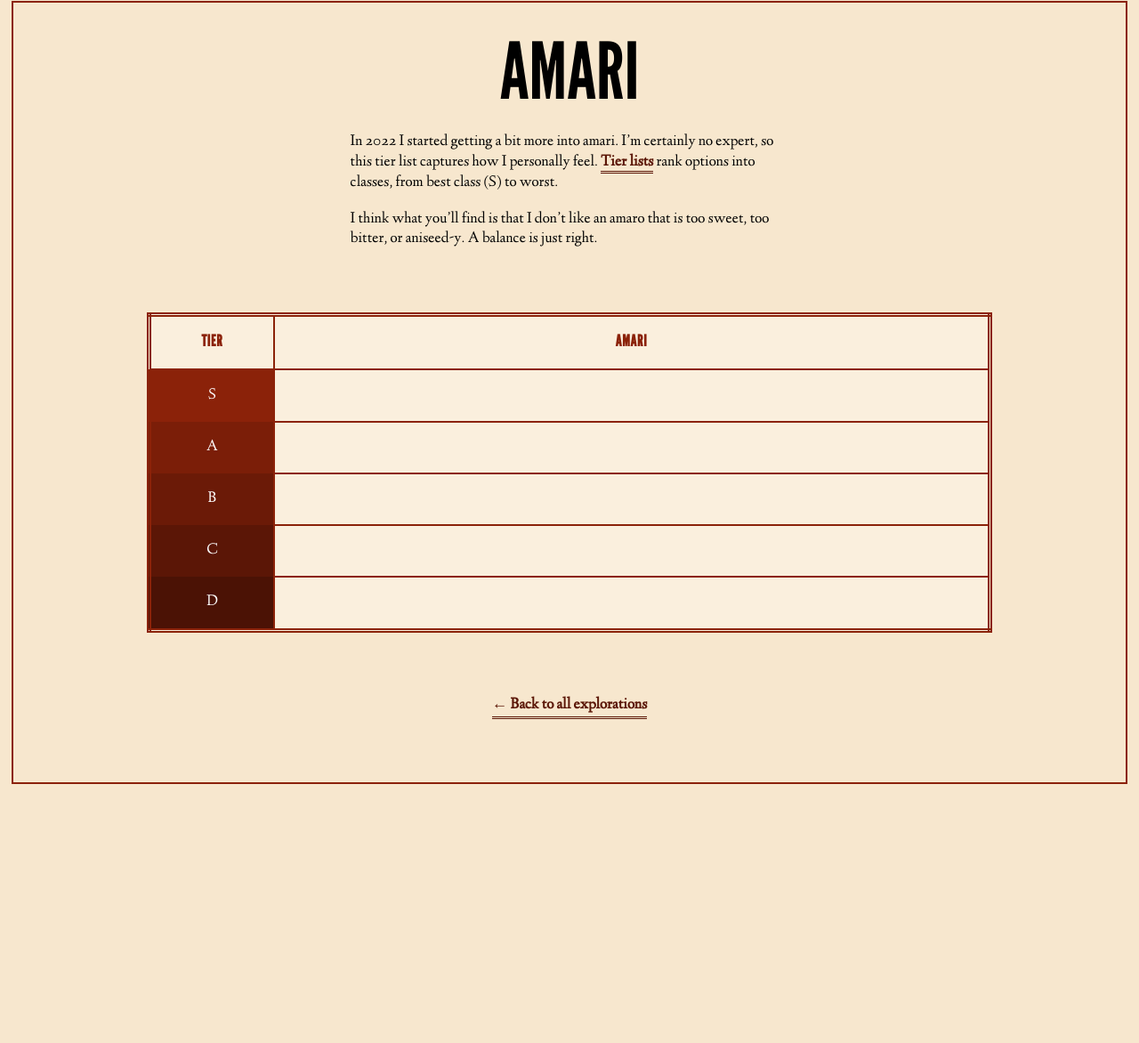
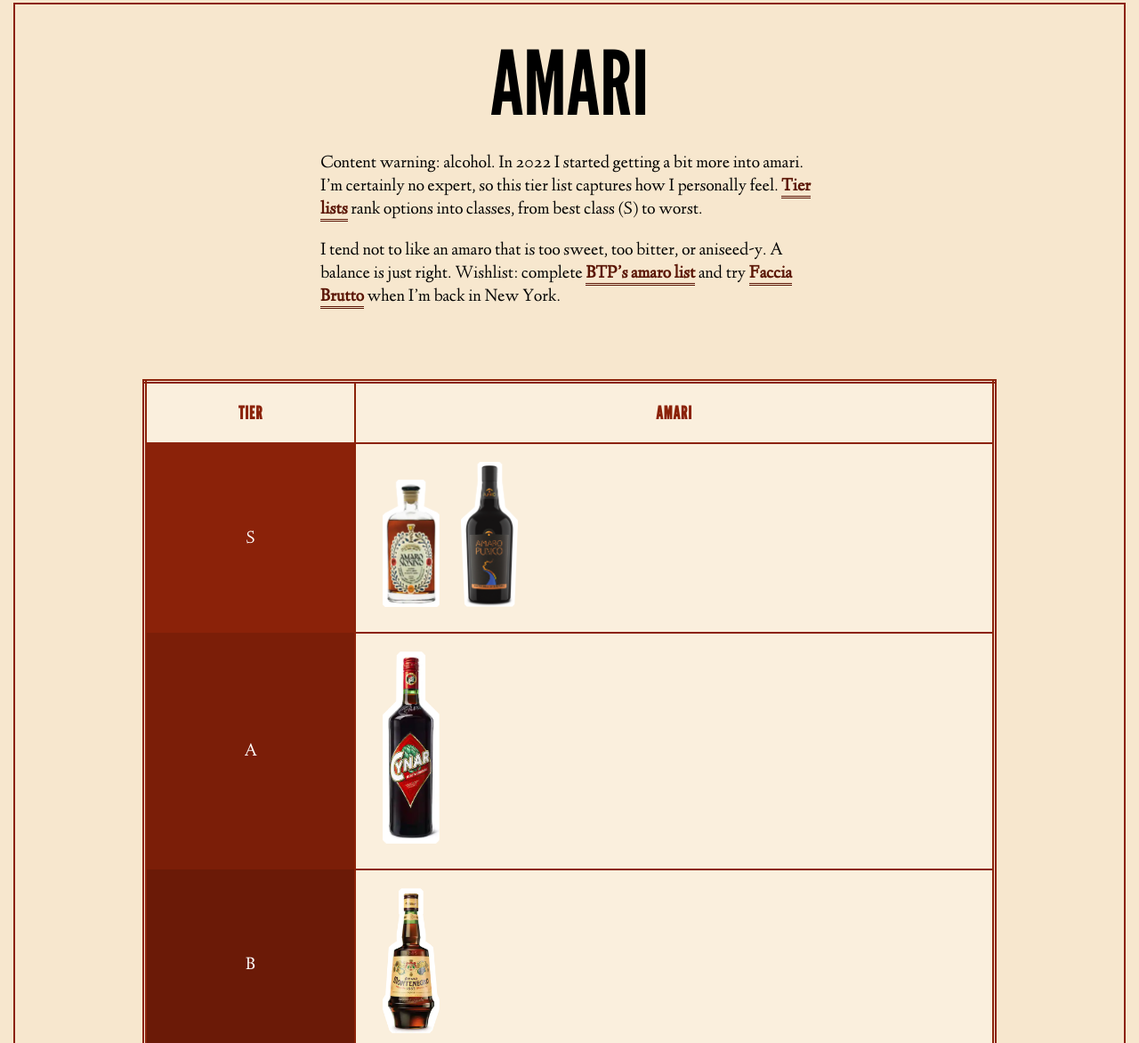
Before and after one commit to melanierichards/random, a plain HTML site: page amari/index.html in a window 1280 px wide. Shown: the part 12-1184 px from the top of the page at 89% size. Before the commit the page ends 906 px from the top, so only its background shows below. Drawn offline with Linux system fonts and the light colour scheme.

Commit message:
[Amari] Add the actual amari bottles

```diff
--- a/amari/assets/style.css
+++ b/amari/assets/style.css
@@ -66,6 +66,12 @@ main {
   margin-top: 1.25rem;
 }
 
+@media (min-width: 48rem) {
+  html {
+    font-size: 125%;
+  }
+}
+
 /*
  *  ---------------------------------------------
  *  INTRO
@@ -101,17 +107,12 @@ table {
   border-collapse: collapse;
   border: 5px double #8B2209;
   margin: 2rem auto 0;
-  max-width: 54rem;
   width: 100%;
 }
 
 th, td {
   color: #2b2b2b;
   padding: 1rem;
-}
-
-th:first-child, td:first-child {
-  width: 8rem;
 }
 
 th {
@@ -150,8 +151,43 @@ td:last-child {
   background-color: #4B1205;
 }
 
+.c-amari-list {
+  list-style: none;
+  text-align: left;
+}
+
+.c-amari-list li {
+  display: inline-block;
+  margin: 0 .5rem;
+}
+
+.c-amari-list a:link,
+.c-amari-list a:visited,
+.c-amari-list a:hover {
+  border-bottom: 0;
+  padding-bottom: 0;
+}
+
+.c-amari-list img {
+  height: auto;
+  transition: all 200ms ease-in-out;
+  width: 64px;
+}
+
+.c-amari-list a:hover img {
+  filter: drop-shadow(0 5px 5px rgba(0,0,0,.5));
+  transform: scale(1.1) rotate(2deg);
+}
+
+.c-amari-list li:nth-child(even) a:hover img {
+  transform: scale(1.1) rotate(-2deg);
+}
+
 @media (min-width: 64rem) {
   table {
     margin-top: 4rem;
+    max-width: 100%;
+    min-width: 48rem;
+    width: auto;
   }
 }
--- a/amari/index.html
+++ b/amari/index.html
@@ -14,8 +14,8 @@
     </header>
     <main>
       <div class="intro">
-        <p>In 2022 I started getting a bit more into amari. I’m certainly no expert, so this tier list captures how I personally feel. <a href="https://en.wikipedia.org/wiki/Tier_list">Tier lists</a> rank options into classes, from best class (S) to worst.</p>
-        <p>I think what you’ll find is that I don’t like an amaro that is too sweet, too bitter, or aniseed-y. A balance is just right.</p>
+        <p>Content warning: alcohol. In 2022 I started getting a bit more into amari. I’m certainly no expert, so this tier list captures how I personally feel. <a href="https://en.wikipedia.org/wiki/Tier_list">Tier lists</a> rank options into classes, from best class (S) to worst.</p>
+        <p>I tend not to like an amaro that is too sweet, too bitter, or aniseed-y. A balance is just right. Wishlist: complete <a href="https://punchdrink.com/articles/best-amaro-essential-amari-how-to-cocktail-recipes/">BTP’s amaro list</a> and try <a href="https://facciabruttospirits.com/">Faccia Brutto</a> when I’m back in New York.</p>
       </div>
       <table>
         <thead>
@@ -27,23 +27,68 @@
         <tbody>
           <tr>
             <td class="rank-s">S</td>
-            <td></td>
+            <td>
+              <ul class="c-amari-list">
+                <li>
+                  <a href="https://drizly.com/liquor/liqueur/amaro-nonino-quintessentia/p15290" title="Amaro Nonino">
+                    <img src="./assets/amaro/nonino.webp" alt="">
+                  </a>
+                </li>
+                <li>
+                  <a href="https://www.punico.it/?lang=en" title="Amaro Punico">
+                    <img src="./assets/amaro/punico.webp" alt="">
+                  </a>
+                </li>
+              </ul>
+            </td>
           </tr>
           <tr>
             <td class="rank-a">A</td>
-            <td></td>
+            <td>
+              <ul class="c-amari-list">
+                <li>
+                  <a href="https://drizly.com/liquor/liqueur/herbal-spice-liqueur/cynar/p2913" title="Cynar">
+                    <img src="./assets/amaro/cynar.webp" alt="">
+                  </a>
+                </li>
+              </ul>
+            </td>
           </tr>
           <tr>
             <td class="rank-b">B</td>
-            <td></td>
+            <td>
+              <ul class="c-amari-list">
+                <li>
+                  <a href="https://drizly.com/liquor/liqueur/amaro-montenegro-italian-liqueur/p5418" title="Montenegro">
+                    <img src="./assets/amaro/montenegro.webp" alt="">
+                  </a>
+                </li>
+              </ul>
+            </td>
           </tr>
           <tr>
             <td class="rank-c">C</td>
-            <td></td>
+            <td>
+              <ul class="c-amari-list">
+                <li>
+                  <a href="https://drizly.com/liquor/liqueur/herbal-spice-liqueur/fernet-branca/p3317" title="Fernet Branca">
+                    <img src="./assets/amaro/fernet-branca.webp" alt="">
+                  </a>
+                </li>
+              </ul>
+            </td>
           </tr>
           <tr>
             <td class="rank-d">D</td>
-            <td></td>
+            <td>
+              <ul class="c-amari-list">
+                <li>
+                  <a href="https://drizly.com/liquor/liqueur/herbal-spice-liqueur/campari/p2341" title="Campari">
+                    <img src="./assets/amaro/campari.webp" alt="">
+                  </a>
+                </li>
+              </ul>
+            </td>
           </tr>
         </tbody>
       </table>
```
Also changed, not shown: amari/assets/amaro/campari.webp (added), amari/assets/amaro/cynar.webp (added), amari/assets/amaro/fernet-branca.webp (added), amari/assets/amaro/montenegro.webp (added), amari/assets/amaro/nonino.webp (added), amari/assets/amaro/punico.webp (added), 3 other files.
